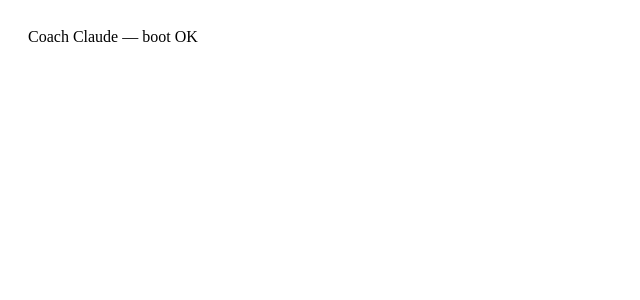
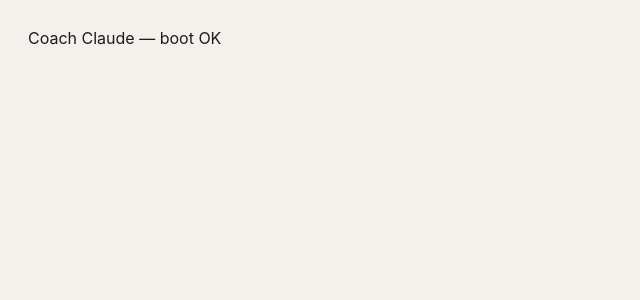
Before and after one commit to naseradd/app-coach-claude, a React (Vite) app in the folder packages/web/: page / in a window 1280 px wide. Shown: the top 300 px of the page, without its empty margins (0-640 px from the left). Built offline with nearby package versions, Linux system fonts and the light colour scheme.

Commit message:
feat(web): design tokens — 4 themes (light+dark) + type scale + motion presets

```diff
--- /dev/null
+++ b/packages/web/src/design/themes.ts
@@ -0,0 +1,14 @@
+export const THEMES = ['warm-cream', 'slate-cool', 'forest-calm', 'carbon-mono', 'auto'] as const;
+export type ThemeId = typeof THEMES[number];
+
+export function applyTheme(t: ThemeId) {
+  const root = document.documentElement;
+  if (t === 'auto') root.removeAttribute('data-theme');
+  else root.setAttribute('data-theme', t);
+  localStorage.setItem('coach.theme', t);
+}
+
+export function loadTheme(): ThemeId {
+  const v = localStorage.getItem('coach.theme') as ThemeId | null;
+  return v && (THEMES as readonly string[]).includes(v) ? v : 'warm-cream';
+}
--- /dev/null
+++ b/packages/web/src/design/tokens.css
@@ -0,0 +1,80 @@
+:root {
+  --r-sm: 10px; --r-md: 14px; --r-lg: 18px; --r-xl: 26px; --r-pill: 999px;
+  --shadow-sm: 0 1px 2px rgba(28,27,31,0.04), 0 1px 1px rgba(28,27,31,0.02);
+  --shadow-md: 0 4px 14px rgba(28,27,31,0.06), 0 1px 2px rgba(28,27,31,0.04);
+  --shadow-sheet: 0 -8px 32px rgba(28,27,31,0.12);
+  --font-sans: -apple-system, BlinkMacSystemFont, "SF Pro Text", "SF Pro Display", "Inter Variable", "Inter", system-ui, "Helvetica Neue", Arial, sans-serif;
+
+  /* Warm Cream — Light (default) */
+  --bg-canvas: #F4F1EC; --bg-surface: #FAF7F2; --bg-elev: #FFFFFF; --bg-tinted: #ECE6DC;
+  --separator: rgba(60,60,67,0.14);
+  --ink: #1C1B1F; --ink-2: #43403A; --ink-3: #6F6B62; --ink-4: #A39E92;
+  --accent: #C8553D; --accent-soft: rgba(200,85,61,0.10);
+  --success: #2D7D46; --warn: #B45309; --danger: #C73E1D;
+}
+
+/* Warm Cream — Dark via class or [data-theme] */
+@media (prefers-color-scheme: dark) {
+  :root[data-theme="warm-cream"], :root:not([data-theme]) {
+    --bg-canvas: #0E0E10; --bg-surface: #18181B; --bg-elev: #1F1F23; --bg-tinted: #2A2A2F;
+    --ink: #F4F1EB; --ink-2: #C8C5BE; --ink-3: #93908A; --ink-4: #5E5C57;
+    --accent: #E07458;
+  }
+}
+
+/* Slate Cool */
+:root[data-theme="slate-cool"] {
+  --bg-canvas: #F1F2F5; --bg-surface: #FBFBFC; --bg-tinted: #E4E7EC;
+  --ink: #14171F; --accent: #4F46E5; --accent-soft: rgba(79,70,229,0.10);
+}
+@media (prefers-color-scheme: dark) {
+  :root[data-theme="slate-cool"] {
+    --bg-canvas: #0B0E14; --bg-surface: #15191F; --ink: #E8EBF0; --accent: #818CF8;
+  }
+}
+
+/* Forest Calm */
+:root[data-theme="forest-calm"] {
+  --bg-canvas: #F0F2EE; --bg-surface: #FAFBF7; --bg-tinted: #E0E5DA;
+  --ink: #1A1F1A; --accent: #4A6741; --accent-soft: rgba(74,103,65,0.10);
+}
+@media (prefers-color-scheme: dark) {
+  :root[data-theme="forest-calm"] {
+    --bg-canvas: #0E110E; --bg-surface: #181C18; --ink: #EDF1EA; --accent: #8FB07F;
+  }
+}
+
+/* Carbon Mono */
+:root[data-theme="carbon-mono"] {
+  --bg-canvas: #F6F6F4; --bg-surface: #FFFFFF; --bg-tinted: #ECECE9;
+  --ink: #0A0A0A; --accent: #0A0A0A; --accent-soft: rgba(10,10,10,0.06); --pr: #C73E1D;
+}
+@media (prefers-color-scheme: dark) {
+  :root[data-theme="carbon-mono"] {
+    --bg-canvas: #08080A; --bg-surface: #141417; --ink: #F5F5F0; --accent: #F5F5F0;
+  }
+}
+
+/* Type scale (DESIGN_SPEC §3.1) */
+.t-large    { font-size: 34px; line-height: 41px; font-weight: 700; letter-spacing: -0.025em; }
+.t-title-1  { font-size: 28px; line-height: 34px; font-weight: 700; letter-spacing: -0.022em; }
+.t-title-2  { font-size: 22px; line-height: 28px; font-weight: 600; letter-spacing: -0.018em; }
+.t-title-3  { font-size: 20px; line-height: 25px; font-weight: 600; letter-spacing: -0.014em; }
+.t-headline { font-size: 17px; line-height: 22px; font-weight: 600; letter-spacing: -0.012em; }
+.t-body     { font-size: 17px; line-height: 22px; font-weight: 400; letter-spacing: -0.008em; }
+.t-callout  { font-size: 16px; line-height: 21px; font-weight: 400; letter-spacing: -0.005em; }
+.t-subhead  { font-size: 15px; line-height: 20px; font-weight: 500; letter-spacing: -0.003em; }
+.t-footnote { font-size: 13px; line-height: 18px; font-weight: 400; }
+.t-caption  { font-size: 12px; line-height: 16px; font-weight: 500; }
+.t-display  { font-weight: 200; letter-spacing: -0.04em; }
+.tabular    { font-variant-numeric: tabular-nums; }
+
+html, body {
+  background: var(--bg-canvas); color: var(--ink); font-family: var(--font-sans);
+  -webkit-font-smoothing: antialiased; -moz-osx-font-smoothing: grayscale;
+}
+* { box-sizing: border-box; }
+
+@media (prefers-reduced-motion: reduce) {
+  *, *::before, *::after { animation-duration: 0.01ms !important; transition-duration: 0.01ms !important; }
+}
--- a/packages/web/src/main.tsx
+++ b/packages/web/src/main.tsx
@@ -1,6 +1,10 @@
 import { StrictMode } from 'react';
 import { createRoot } from 'react-dom/client';
+import './design/tokens.css';
+import { loadTheme, applyTheme } from './design/themes.js';
 import { App } from './App';
+
+applyTheme(loadTheme());
 
 createRoot(document.getElementById('root')!).render(
   <StrictMode>
```
Also changed, not shown: packages/web/src/design/motion.ts (added, +11 -0 lines).
